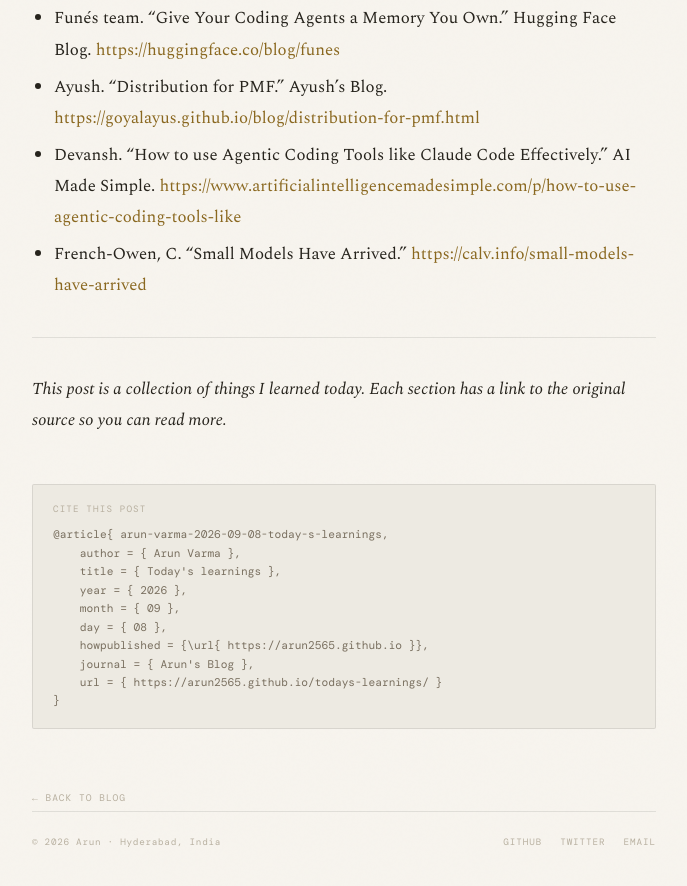
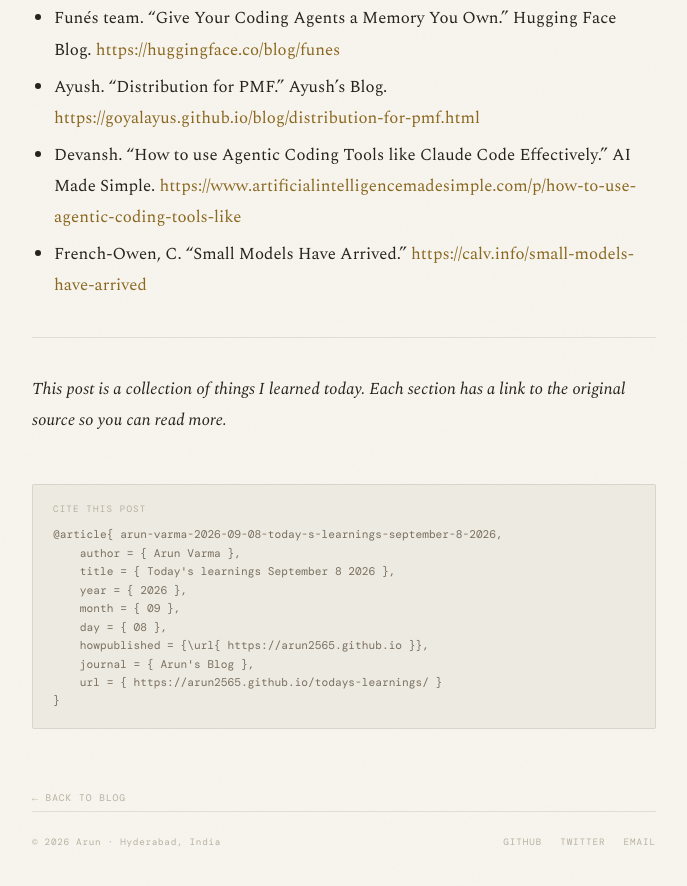
Before and after one commit to Arun2565/Arun2565.github.io, a Jekyll site: the page built from _posts/2026-09-08-todays-learnings.md, in a window 1280 px wide and 900 px high, scrolled down 3727 px. Shown: the top 886 px of the window, without its empty margins (296-983 px from the left). Built offline with Jekyll 4.4.1, drawn with Linux system fonts in a browser that asks for light colours; some web fonts are replaced; some of the changed text lies outside the part shown.

Commit message:
Fix post title to avoid permalink conflict

```diff
--- a/_posts/2026-09-08-todays-learnings.md
+++ b/_posts/2026-09-08-todays-learnings.md
@@ -1,6 +1,6 @@
 ---
 layout: post
-title: "Today's learnings"
+title: "Today's learnings September 8 2026"
 date: 2026-09-08
 category: daily
 tags: [reading, agents, coding, distribution, small-models]
```
